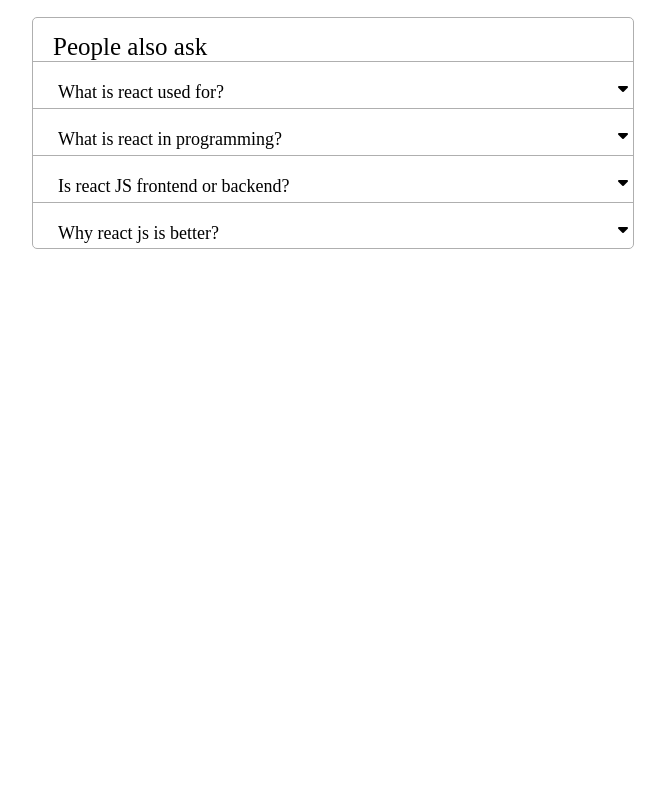
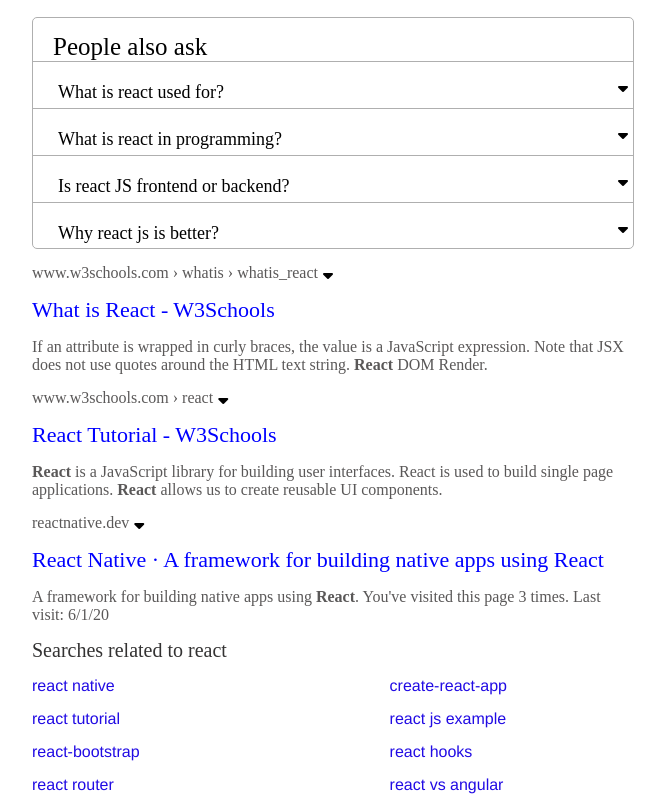
Before and after one commit to Islamshaban98/Assignment-2, a plain HTML site: page index.html in a window 1280 px wide. Shown: the part 935-1729 px from the top of the page, without its empty margins (218-883 px from the left). Before the commit the page ends 1184 px from the top, so only its background shows below. Drawn offline with Linux system fonts and the light colour scheme.

Commit message:
adding another content to the bage

```diff
--- a/index.html
+++ b/index.html
@@ -158,8 +158,51 @@
                     <p>Why react js is better?</p>
                     <i class="fas fa-sort-down"></i>
                 </div>
-
-
+            </div>
+                <div>
+                    <div style="display: flex;">
+                        <p style=" color: #5a5858;">www.w3schools.com › whatis › whatis_react
+                        </p>
+                        <i class="fas fa-sort-down" style="padding-top: 15px; padding-left: 5px;"></i>
+                    </div>
+                    <p style="color:blue;font-size: 22px;">What is React - W3Schools</p>
+                    <p style="width: 600px; color: #5a5858;"> If an attribute is wrapped in curly braces, the value is a JavaScript expression. Note that JSX does not use quotes around the HTML text string.
+                        <b>React</b>  DOM Render.</p>
+                </div>
+                <div>
+                    <div style="display: flex;">
+                        <p style=" color: #5a5858;">www.w3schools.com › react
+                        </p>
+                        <i class="fas fa-sort-down" style="padding-top: 15px; padding-left: 5px;"></i>
+                    </div>
+                    <p style="color:blue;font-size: 22px;">React Tutorial - W3Schools</p>
+                    <p style="width: 600px; color: #5a5858;"> <b>React</b> is a JavaScript library for building user interfaces. React is used to build single page applications.
+                        <b>React</b> allows us to create reusable UI components.</p>
+                </div>
+                <div>
+                    <div style="display: flex;">
+                        <p style=" color: #5a5858;">reactnative.dev</p>
+                        <i class="fas fa-sort-down" style="padding-top: 15px; padding-left: 5px;"></i>
+                    </div>
+                    <p style="color:blue;font-size: 22px;">React Native · A framework for building native apps using React</p>
+                    <p style="width: 600px; color: #5a5858;"> A framework for building native apps using <b>React</b>.
+                        You've visited this page 3 times. Last visit: 6/1/20</p>
+                </div>
+                <p style="color: #333232;font-size: 20px;">Searches related to react</p>
+                <div class="related-div">
+                    <div>
+                        <p>react native</p>
+                        <p>react tutorial</p>
+                        <p> react-bootstrap</p>
+                        <p> react router</p>
+                    </div>
+                    <div>
+                        <p>create-react-app</p>
+                        <p>react js example</p>
+                        <p> react hooks </p>
+                        <p> react vs angular</p>
+                    </div>
+                </div>
         </main>
     </body>
 </html>
--- a/style.css
+++ b/style.css
@@ -82,3 +82,10 @@ p{
     margin-left: 20px;
     font-size: 18px;
 }
+.related-div{
+    display: flex;
+}
+.related-div p{
+    color: #210be4;
+    font-family: 'Franklin Gothic Medium', 'Arial Narrow', Arial, sans-serif;
+}
```
